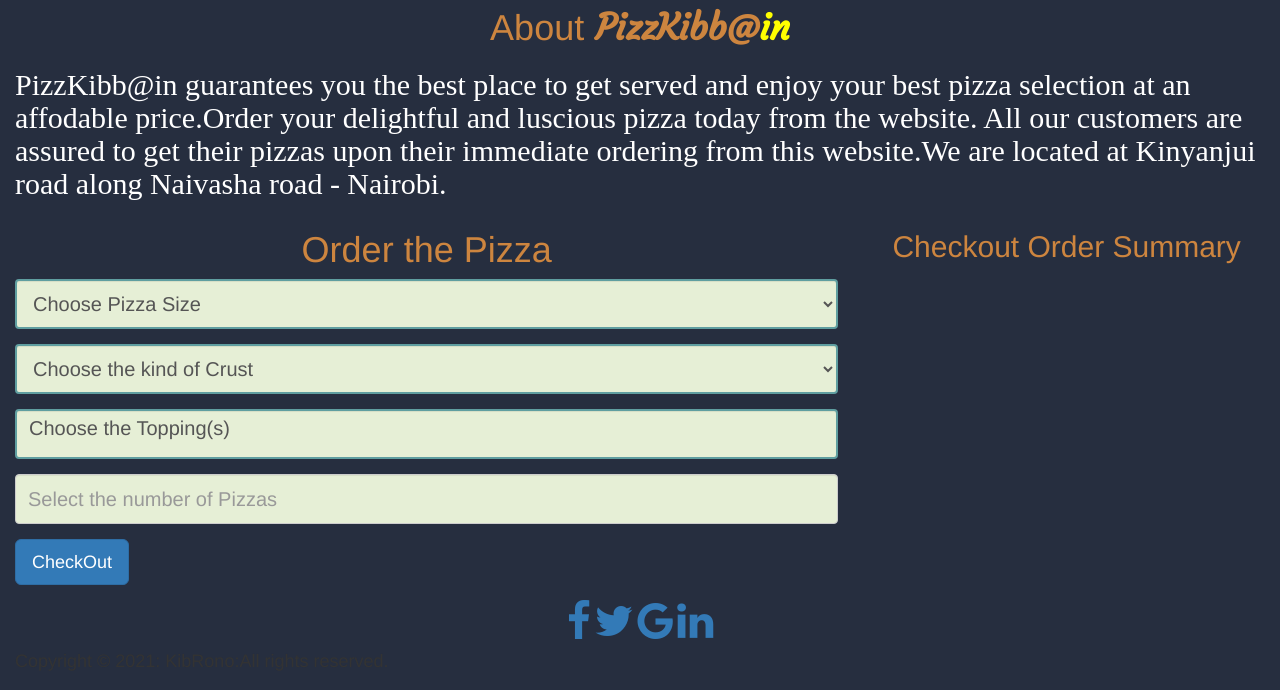
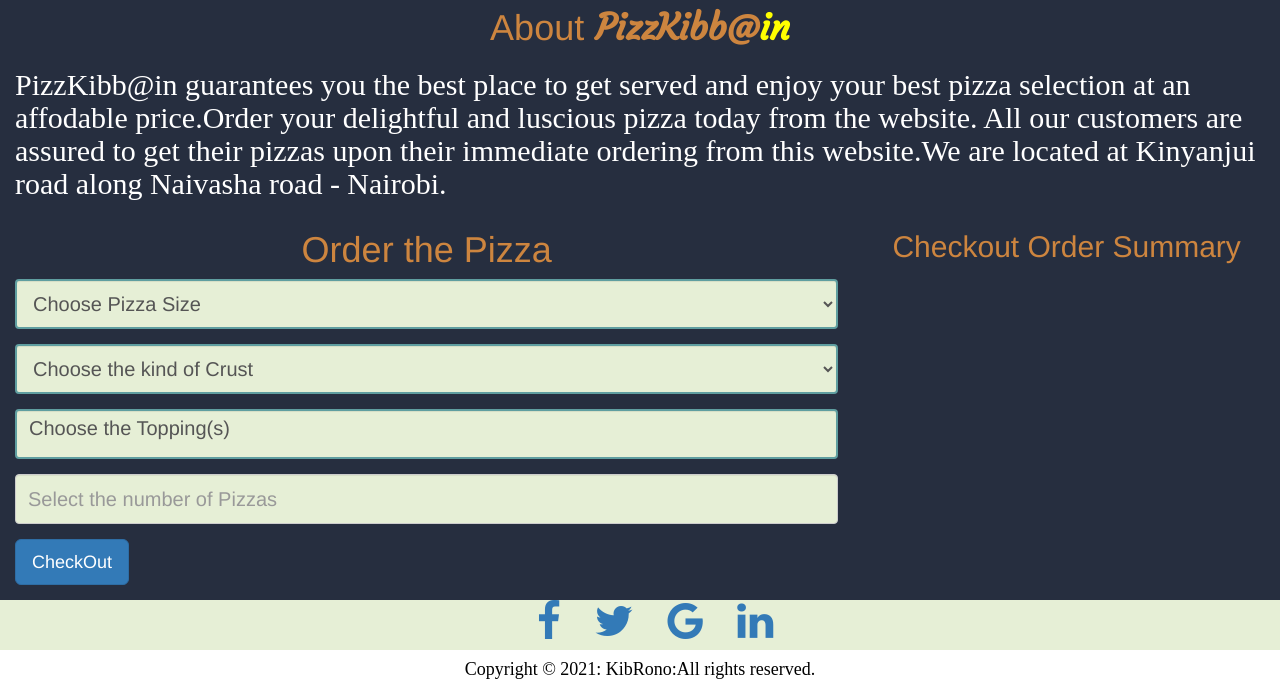
Before and after one commit to DavidKibetRono/Pizza-App, a plain HTML site: page index.html in a window 1280 px wide. Shown: the part 787-1477 px from the top of the page. Drawn offline with nearby package versions, Linux system fonts and the light colour scheme; a script that the page names is missing.

Commit message:
add styles to the footer section

```diff
--- a/css/styles.css
+++ b/css/styles.css
@@ -184,3 +184,24 @@ option {
 
 
 /*-----------------------------------------Order Form----------------------------*/
+/*-------------------------------footer-----------------------------*/
+
+.footer {
+    height: 50px;
+    background-color: #E6EFD6;
+    color: peru;
+}
+
+.footer i {
+    padding-left: 30px;
+}
+
+.footer-bottom {
+    background-color: white;
+    color: black;
+    text-align: center;
+    font-family: 'Times New Roman', Times, serif;
+}
+
+
+/*-------------------------------/footer-----------------------------*/
```
